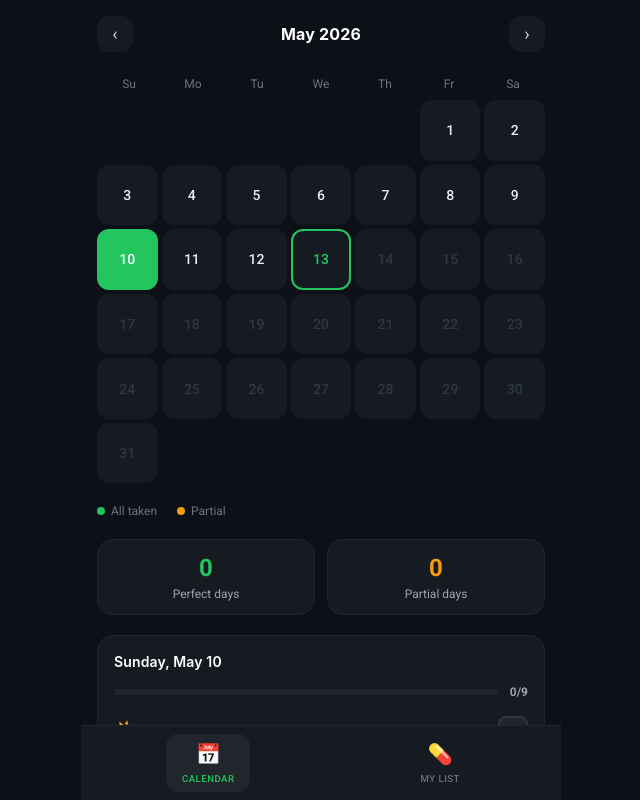
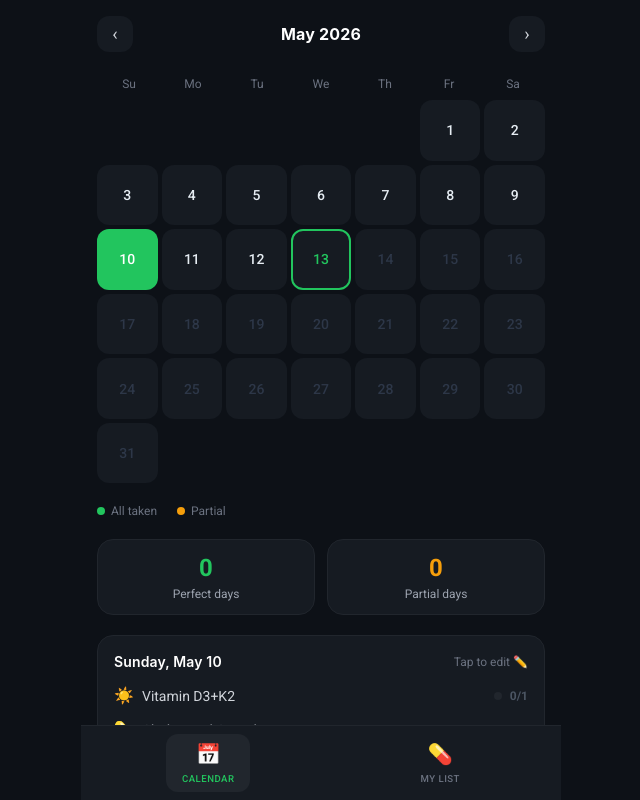
Before and after one commit to mhoust-create/Michal-test, a React (Vite) app: page / in a window 1280 px wide. Both pictures are taken after a click on the button "10". Shown: the whole page, without its empty margins (319-959 px from the left). Built offline with nearby package versions, Linux system fonts and the light colour scheme.

Commit message:
Overview panel stays read-only; tap it to open editable slide-up sheet

```diff
--- a/src/components/CalendarView.jsx
+++ b/src/components/CalendarView.jsx
@@ -21,13 +21,152 @@ function getDayStatus(dateStr, supplements, log) {
   return 'partial';
 }
 
+// Slide-up editable sheet for a specific day
+function DayEditSheet({ dateStr, supplements, log, onToggle, onClose }) {
+  const [detailSupp, setDetailSupp] = useState(null);
+  const dayLog = log[dateStr] || {};
+
+  const totalDoses = supplements.reduce((sum, s) => sum + s.timesPerDay, 0);
+  const takenDoses = supplements.reduce((sum, s) => {
+    const sl = dayLog[s.id] || [];
+    return sum + sl.filter(Boolean).length;
+  }, 0);
+  const pct = totalDoses > 0 ? Math.round((takenDoses / totalDoses) * 100) : 0;
+  const allDone = takenDoses === totalDoses && totalDoses > 0;
+
+  const label = new Date(dateStr + 'T12:00:00').toLocaleDateString('en-US', {
+    weekday: 'long', month: 'long', day: 'numeric',
+  });
+
+  return (
+    <>
+      <div className="fixed inset-0 z-40" style={{ background: 'rgba(0,0,0,0.6)' }} onClick={onClose} />
+      <div
+        className="fixed bottom-0 left-0 right-0 z-50 rounded-t-3xl slide-up"
+        style={{
+          background: '#161b22',
+          border: '1px solid #21262d',
+          maxHeight: '80vh',
+          display: 'flex',
+          flexDirection: 'column',
+          paddingBottom: 'max(24px, env(safe-area-inset-bottom, 24px))',
+        }}
+      >
+        {/* Handle */}
+        <div className="flex justify-center pt-3 pb-1 flex-shrink-0">
+          <div className="w-10 h-1 rounded-full" style={{ background: '#30363d' }} />
+        </div>
+
+        {/* Header */}
+        <div className="px-5 pt-2 pb-4 flex-shrink-0">
+          <div className="flex items-center justify-between mb-3">
+            <h2 className="font-bold text-white text-base">{label}</h2>
+            <button onClick={onClose} className="text-gray-500 text-2xl leading-none">×</button>
+          </div>
+          <div className="flex items-center gap-3">
+            <div className="flex-1 h-1.5 rounded-full" style={{ background: '#21262d' }}>
+              <div
+                className="h-1.5 rounded-full transition-all duration-500"
+                style={{ width: `${pct}%`, background: allDone ? '#22c55e' : '#3b82f6' }}
+              />
+            </div>
+            <span className="text-xs font-semibold tabular-nums" style={{ color: allDone ? '#22c55e' : '#9ca3af' }}>
+              {takenDoses}/{totalDoses}
+            </span>
+            {allDone && <span className="text-xs font-semibold text-green-400">All done!</span>}
+          </div>
+        </div>
+
+        {/* Supplement list with checkboxes */}
+        <div className="overflow-y-auto flex-1 px-5">
+          <div className="flex flex-col gap-3 pb-2">
+            {supplements.map(supp => {
+              const suppLog = dayLog[supp.id] || [];
+              const taken = suppLog.filter(Boolean).length;
+              const allTaken = taken === supp.timesPerDay;
+              const hasDetail = !!(supp.description || supp.dosageText);
+
+              return (
+                <div
+                  key={supp.id}
+                  className="rounded-2xl p-4"
+                  style={{
+                    background: '#0d1117',
+                    border: `1px solid ${allTaken ? supp.color + '50' : '#21262d'}`,
+                    opacity: allTaken ? 0.85 : 1,
+                  }}
+                >
+                  <div className="flex items-center gap-3">
+                    <div
+                      className="w-10 h-10 rounded-xl flex items-center justify-center text-xl flex-shrink-0"
+                      style={{ background: supp.color + '20' }}
+                    >
+                      {supp.emoji}
+                    </div>
+                    <button className="flex-1 min-w-0 text-left" onClick={() => setDetailSupp(supp)}>
+                      <div className="flex items-center gap-1.5">
+                        <span
+                          className="font-semibold leading-tight truncate"
+                          style={{ color: allTaken ? '#6b7280' : '#fff', textDecoration: allTaken ? 'line-through' : 'none' }}
+                        >
+                          {supp.name}
+                        </span>
+                        {hasDetail && <span className="text-xs flex-shrink-0" style={{ color: supp.color + '90' }}>ⓘ</span>}
+                      </div>
+                      <div className="text-xs text-gray-400 mt-0.5 truncate">
+                        <span style={{ color: supp.color + 'cc' }}>{supp.dose}</span>
+                        {supp.timesPerDay > 1 && <span className="text-gray-500"> × {supp.timesPerDay}/day</span>}
+                        {supp.note ? <span className="text-gray-500"> · {supp.note}</span> : null}
+                      </div>
+                    </button>
+                    <div className="flex gap-2 flex-shrink-0">
+                      {Array.from({ length: supp.timesPerDay }).map((_, i) => {
+                        const checked = suppLog[i] === true;
+                        const lbl = supp.timeLabels?.[i];
+                        return (
+                          <div key={i} className="flex flex-col items-center gap-1">
+                            {lbl && (
+                              <span style={{ fontSize: '0.48rem', color: '#6b7280', textTransform: 'uppercase', letterSpacing: '0.04em' }}>{lbl}</span>
+                            )}
+                            <button
+                              onClick={() => onToggle(dateStr, supp.id, i)}
+                              className="rounded-lg flex items-center justify-center transition-all active:scale-90"
+                              style={{
+                                width: supp.timesPerDay > 2 ? 28 : 32,
+                                height: supp.timesPerDay > 2 ? 28 : 32,
+                                background: checked ? supp.color : '#21262d',
+                                border: `2px solid ${checked ? supp.color : '#30363d'}`,
+                              }}
+                            >
+                              {checked && (
+                                <svg width="13" height="13" viewBox="0 0 14 14" fill="none">
+                                  <path d="M2.5 7L5.5 10L11.5 4" stroke="white" strokeWidth="2" strokeLinecap="round" strokeLinejoin="round" />
+                                </svg>
+                              )}
+                            </button>
+                          </div>
+                        );
+                      })}
+                    </div>
+                  </div>
+                </div>
+              );
+            })}
+          </div>
+        </div>
+      </div>
+      {detailSupp && <SupplementDetail supp={detailSupp} onClose={() => setDetailSupp(null)} />}
+    </>
+  );
+}
+
 export function CalendarView({ supplements, log, today, onToggle }) {
   const [viewDate, setViewDate] = useState(() => {
     const d = new Date(today);
     return new Date(d.getFullYear(), d.getMonth(), 1);
   });
   const [selectedDateStr, setSelectedDateStr] = useState(null);
-  const [detailSupp, setDetailSupp] = useState(null);
+  const [editDateStr, setEditDateStr] = useState(null);
 
   const year = viewDate.getFullYear();
   const month = viewDate.getMonth();
@@ -57,17 +196,6 @@ export function CalendarView({ supplements, log, today, onToggle }) {
 
   const selectedLog = selectedDateStr ? (log[selectedDateStr] || {}) : null;
 
-  // stats for selected day
-  let takenDoses = 0, totalDoses = 0;
-  if (selectedDateStr) {
-    totalDoses = supplements.reduce((sum, s) => sum + s.timesPerDay, 0);
-    takenDoses = supplements.reduce((sum, s) => {
-      const sl = (selectedLog?.[s.id] || []);
-      return sum + sl.filter(Boolean).length;
-    }, 0);
-  }
-  const allDone = totalDoses > 0 && takenDoses === totalDoses;
-
   return (
     <div className="p-4 pb-6">
       {/* Streak banner */}
@@ -86,24 +214,14 @@ export function CalendarView({ supplements, log, today, onToggle }) {
 
       {/* Month nav */}
       <div className="flex items-center justify-between mb-5">
-        <button
-          onClick={prevMonth}
-          className="w-9 h-9 rounded-xl flex items-center justify-center text-gray-300 text-lg"
-          style={{ background: '#161b22' }}
-        >‹</button>
+        <button onClick={prevMonth} className="w-9 h-9 rounded-xl flex items-center justify-center text-gray-300 text-lg" style={{ background: '#161b22' }}>‹</button>
         <h2 className="text-base font-bold text-white">{monthName}</h2>
-        <button
-          onClick={nextMonth}
-          className="w-9 h-9 rounded-xl flex items-center justify-center text-gray-300 text-lg"
-          style={{ background: '#161b22' }}
-        >›</button>
+        <button onClick={nextMonth} className="w-9 h-9 rounded-xl flex items-center justify-center text-gray-300 text-lg" style={{ background: '#161b22' }}>›</button>
       </div>
 
       {/* Day headers */}
       <div className="grid grid-cols-7 mb-1">
-        {DAYS.map(d => (
-          <div key={d} className="text-center text-xs text-gray-500 py-1">{d}</div>
-        ))}
+        {DAYS.map(d => <div key={d} className="text-center text-xs text-gray-500 py-1">{d}</div>)}
       </div>
 
       {/* Calendar grid */}
@@ -123,24 +241,14 @@ export function CalendarView({ supplements, log, today, onToggle }) {
               disabled={isFuture}
               className="relative aspect-square rounded-xl flex items-center justify-center text-sm font-medium transition-all"
               style={{
-                background: isSelected
-                  ? '#22c55e'
-                  : status === 'full' ? '#22c55e22'
-                  : status === 'partial' ? '#f59e0b18'
-                  : '#161b22',
-                color: isSelected ? '#fff'
-                  : isFuture ? '#2d3748'
-                  : isToday ? '#22c55e'
-                  : '#e6edf3',
+                background: isSelected ? '#22c55e' : status === 'full' ? '#22c55e22' : status === 'partial' ? '#f59e0b18' : '#161b22',
+                color: isSelected ? '#fff' : isFuture ? '#2d3748' : isToday ? '#22c55e' : '#e6edf3',
                 border: isToday && !isSelected ? '2px solid #22c55e' : '2px solid transparent',
               }}
             >
               {day}
               {!isSelected && status !== 'none' && (
-                <span
-                  className="absolute bottom-1 left-1/2 -translate-x-1/2 w-1 h-1 rounded-full"
-                  style={{ background: status === 'full' ? '#22c55e' : '#f59e0b' }}
-                />
+                <span className="absolute bottom-1 left-1/2 -translate-x-1/2 w-1 h-1 rounded-full" style={{ background: status === 'full' ? '#22c55e' : '#f59e0b' }} />
               )}
             </button>
           );
@@ -149,14 +257,8 @@ export function CalendarView({ supplements, log, today, onToggle }) {
 
       {/* Legend */}
       <div className="flex gap-5 mb-5 text-xs text-gray-500">
-        <div className="flex items-center gap-1.5">
-          <span className="w-2 h-2 rounded-full" style={{ background: '#22c55e' }} />
-          All taken
-        </div>
-        <div className="flex items-center gap-1.5">
-          <span className="w-2 h-2 rounded-full" style={{ background: '#f59e0b' }} />
-          Partial
-        </div>
+        <div className="flex items-center gap-1.5"><span className="w-2 h-2 rounded-full" style={{ background: '#22c55e' }} />All taken</div>
+        <div className="flex items-center gap-1.5"><span className="w-2 h-2 rounded-full" style={{ background: '#f59e0b' }} />Partial</div>
       </div>
 
       {/* Month summary */}
@@ -171,130 +273,66 @@ export function CalendarView({ supplements, log, today, onToggle }) {
         </div>
       </div>
 
-      {/* Selected day panel */}
+      {/* Selected day overview (read-only) — tap to edit */}
       {selectedDateStr && (
-        <div className="rounded-2xl p-4 slide-up" style={{ background: '#161b22', border: '1px solid #21262d' }}>
-          {/* Day header + progress */}
+        <button
+          className="w-full rounded-2xl p-4 text-left slide-up"
+          style={{ background: '#161b22', border: '1px solid #21262d' }}
+          onClick={() => setEditDateStr(selectedDateStr)}
+        >
           <div className="flex items-center justify-between mb-3">
             <h3 className="font-semibold text-white text-sm">
               {new Date(selectedDateStr + 'T12:00:00').toLocaleDateString('en-US', {
                 weekday: 'long', month: 'long', day: 'numeric',
               })}
             </h3>
-            {allDone && <span className="text-xs font-semibold text-green-400">All done!</span>}
+            <span className="text-xs text-gray-500">Tap to edit ✏️</span>
           </div>
-          <div className="flex items-center gap-3 mb-4">
-            <div className="flex-1 h-1.5 rounded-full" style={{ background: '#21262d' }}>
-              <div
-                className="h-1.5 rounded-full transition-all duration-500"
-                style={{
-                  width: totalDoses > 0 ? `${Math.round((takenDoses / totalDoses) * 100)}%` : '0%',
-                  background: allDone ? '#22c55e' : '#3b82f6',
-                }}
-              />
-            </div>
-            <span className="text-xs font-semibold tabular-nums" style={{ color: allDone ? '#22c55e' : '#9ca3af' }}>
-              {takenDoses}/{totalDoses}
-            </span>
-          </div>
-
-          {/* Supplement rows with checkboxes */}
           {supplements.length === 0 ? (
             <p className="text-xs text-gray-500">No supplements in list</p>
           ) : (
-            <div className="flex flex-col gap-3">
+            <div className="flex flex-col gap-2.5">
               {supplements.map(supp => {
                 const sl = selectedLog?.[supp.id] || [];
                 const taken = sl.filter(Boolean).length;
-                const allTaken = taken === supp.timesPerDay;
-                const hasDetail = !!(supp.description || supp.dosageText);
-
+                const total = supp.timesPerDay;
                 return (
-                  <div key={supp.id} className="flex items-center gap-3">
-                    {/* Emoji */}
-                    <span className="text-lg flex-shrink-0">{supp.emoji}</span>
-
-                    {/* Name — tappable for detail */}
-                    <button
-                      className="flex-1 min-w-0 text-left"
-                      onClick={() => setDetailSupp(supp)}
-                    >
-                      <div className="flex items-center gap-1">
-                        <span
-                          className="text-sm truncate"
-                          style={{
-                            color: allTaken ? '#6b7280' : '#d1d5db',
-                            textDecoration: allTaken ? 'line-through' : 'none',
-                          }}
-                        >
-                          {supp.name}
-                        </span>
-                        {hasDetail && (
-                          <span className="text-xs flex-shrink-0" style={{ color: supp.color + '80' }}>ⓘ</span>
-                        )}
-                      </div>
-                    </button>
-
-                    {/* Dot indicators + count */}
-                    <div className="flex items-center gap-2 flex-shrink-0">
+                  <div key={supp.id} className="flex items-center justify-between">
+                    <div className="flex items-center gap-2">
+                      <span className="text-base">{supp.emoji}</span>
+                      <span className="text-sm text-gray-300">{supp.name}</span>
+                    </div>
+                    <div className="flex items-center gap-2">
                       <div className="flex gap-1">
-                        {Array.from({ length: supp.timesPerDay }).map((_, i) => (
-                          <span
-                            key={i}
-                            className="w-2 h-2 rounded-full"
-                            style={{ background: sl[i] ? supp.color : '#21262d' }}
-                          />
+                        {Array.from({ length: total }).map((_, i) => (
+                          <span key={i} className="w-2 h-2 rounded-full" style={{ background: sl[i] ? supp.color : '#21262d' }} />
                         ))}
                       </div>
                       <span
-                        className="text-xs font-semibold tabular-nums w-6 text-right"
-                        style={{ color: allTaken ? '#22c55e' : taken > 0 ? '#f59e0b' : '#4b5563' }}
+                        className="text-xs font-semibold tabular-nums"
+                        style={{ color: taken === total ? '#22c55e' : taken > 0 ? '#f59e0b' : '#4b5563' }}
                       >
-                        {taken}/{supp.timesPerDay}
+                        {taken}/{total}
                       </span>
-                    </div>
-
-                    {/* Checkboxes */}
-                    <div className="flex gap-1.5 flex-shrink-0">
-                      {Array.from({ length: supp.timesPerDay }).map((_, i) => {
-                        const checked = sl[i] === true;
-                        const lbl = supp.timeLabels?.[i];
-                        return (
-                          <div key={i} className="flex flex-col items-center gap-0.5">
-                            {lbl && (
-                              <span style={{ fontSize: '0.48rem', color: '#6b7280', textTransform: 'uppercase', letterSpacing: '0.04em' }}>
-                                {lbl}
-                              </span>
-                            )}
-                            <button
-                              onClick={() => onToggle(selectedDateStr, supp.id, i)}
-                              className="rounded-lg flex items-center justify-center transition-all active:scale-90"
-                              style={{
-                                width: supp.timesPerDay > 2 ? 26 : 30,
-                                height: supp.timesPerDay > 2 ? 26 : 30,
-                                background: checked ? supp.color : '#21262d',
-                                border: `2px solid ${checked ? supp.color : '#30363d'}`,
-                              }}
-                            >
-                              {checked && (
-                                <svg width="12" height="12" viewBox="0 0 14 14" fill="none">
-                                  <path d="M2.5 7L5.5 10L11.5 4" stroke="white" strokeWidth="2" strokeLinecap="round" strokeLinejoin="round" />
-                                </svg>
-                              )}
-                            </button>
-                          </div>
-                        );
-                      })}
                     </div>
                   </div>
                 );
               })}
             </div>
           )}
-        </div>
+        </button>
       )}
 
-      {detailSupp && <SupplementDetail supp={detailSupp} onClose={() => setDetailSupp(null)} />}
+      {/* Editable slide-up sheet */}
+      {editDateStr && (
+        <DayEditSheet
+          dateStr={editDateStr}
+          supplements={supplements}
+          log={log}
+          onToggle={onToggle}
+          onClose={() => setEditDateStr(null)}
+        />
+      )}
     </div>
   );
 }
```
